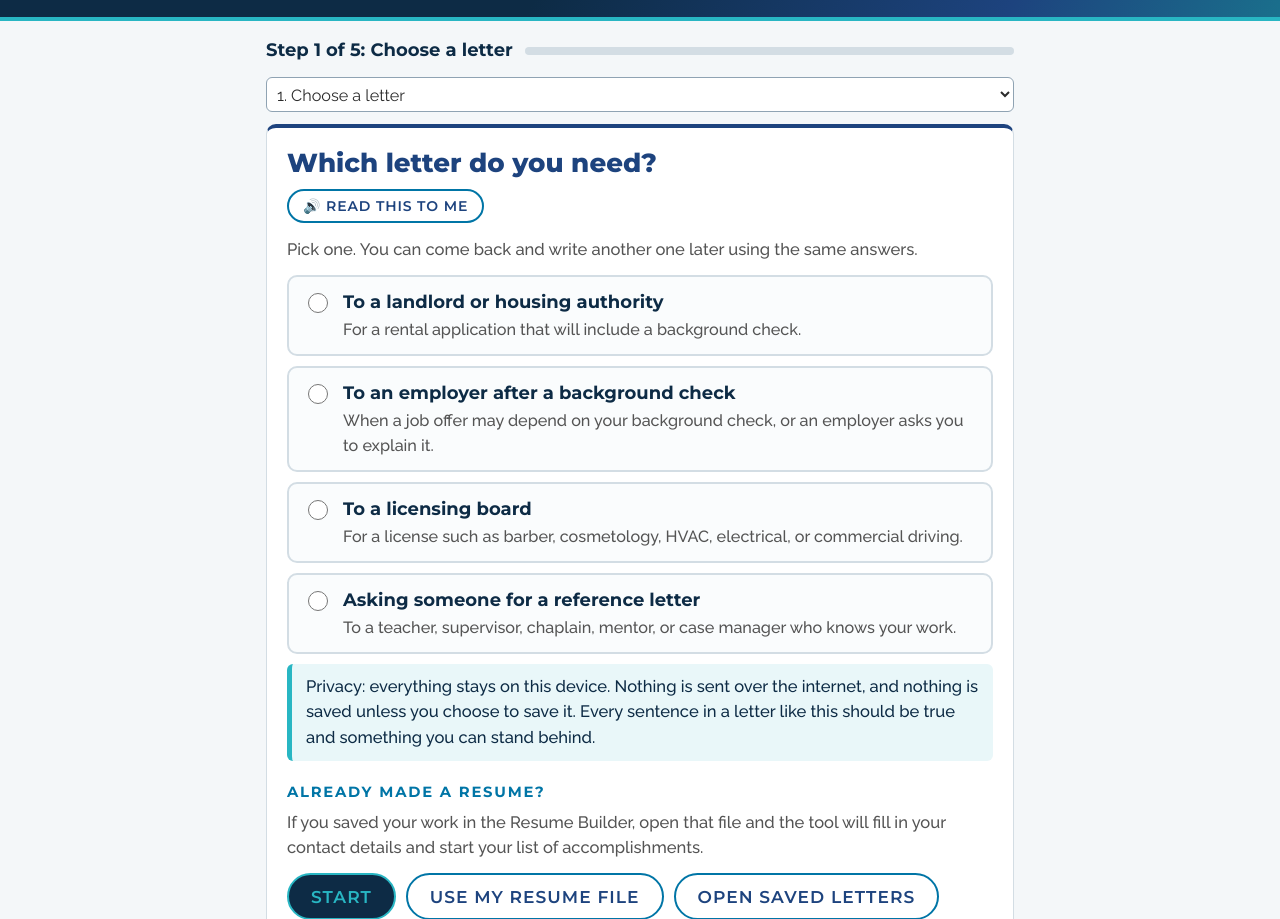
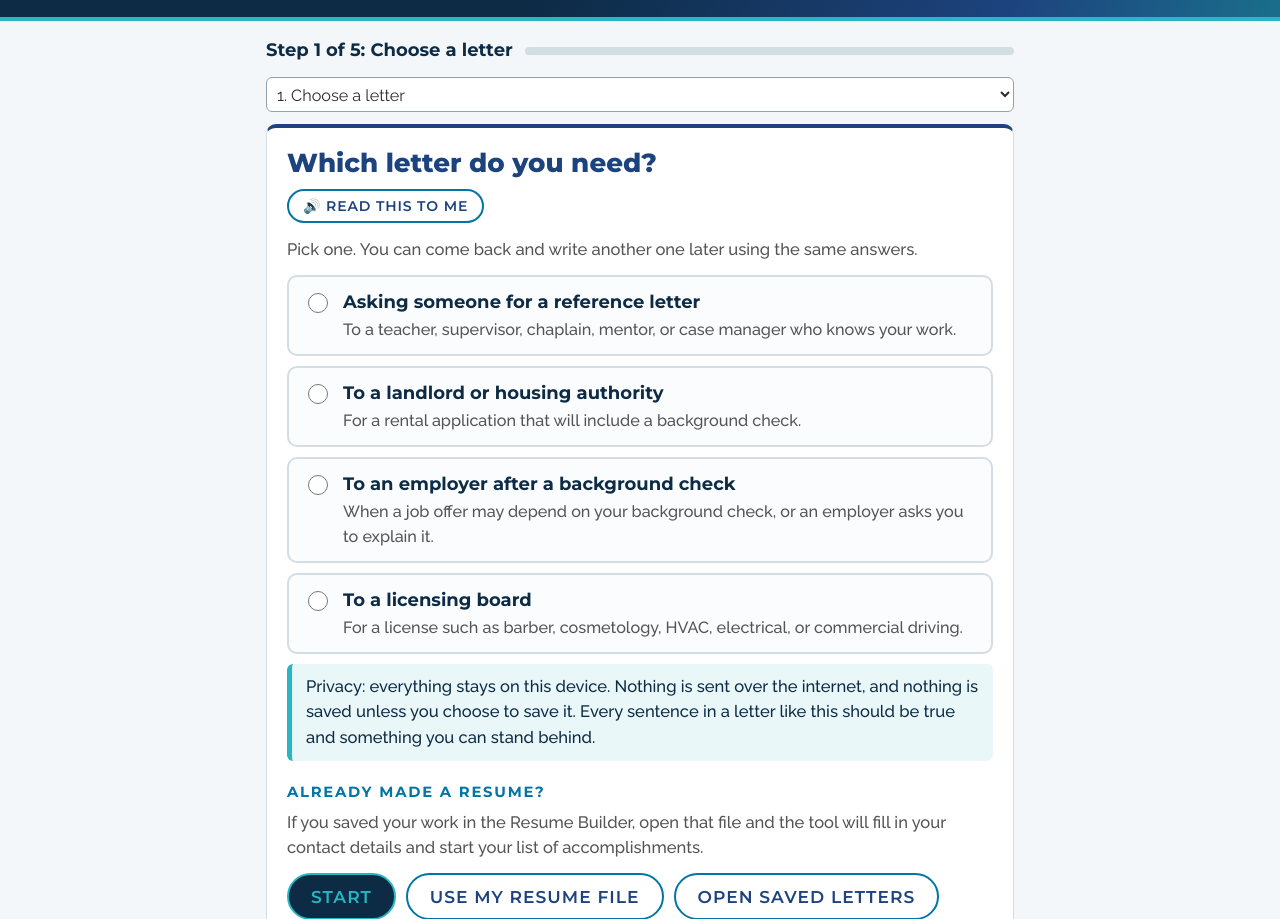
Before and after one commit to olivercrocco/letters-of-explanation, a plain HTML site: page web/index.html in a window 1280 px wide. Shown: the part 181-1100 px from the top of the page. Drawn offline with Linux system fonts and the light colour scheme.

Commit message:
List the reference request first among the four letters
Co-Authored-By: Claude Opus 5.5 <noreply@anthropic.com>

```diff
--- a/web/core.js
+++ b/web/core.js
@@ -156,14 +156,14 @@ function fileBaseName(s, kind) {
 
 /* ---------- Letter types ---------- */
 var TYPES = {
+  reference: { label: "Asking someone for a reference letter", short: "Reference request",
+    note: "To a teacher, supervisor, chaplain, mentor, or case manager who knows your work." },
   landlord: { label: "To a landlord or housing authority", short: "Landlord letter",
     note: "For a rental application that will include a background check." },
   employer: { label: "To an employer after a background check", short: "Employer letter",
     note: "When a job offer may depend on your background check, or an employer asks you to explain it." },
   license: { label: "To a licensing board", short: "Licensing board letter",
-    note: "For a license such as barber, cosmetology, HVAC, electrical, or commercial driving." },
-  reference: { label: "Asking someone for a reference letter", short: "Reference request",
-    note: "To a teacher, supervisor, chaplain, mentor, or case manager who knows your work." }
+    note: "For a license such as barber, cosmetology, HVAC, electrical, or commercial driving." }
 };
 var GROWTH_STARTERS = [
   "While I was incarcerated, I earned my HiSET.",
```
Also changed, not shown: letters-of-explanation.html (+3 -3 lines), web/letters-of-explanation.html (+3 -3 lines).
